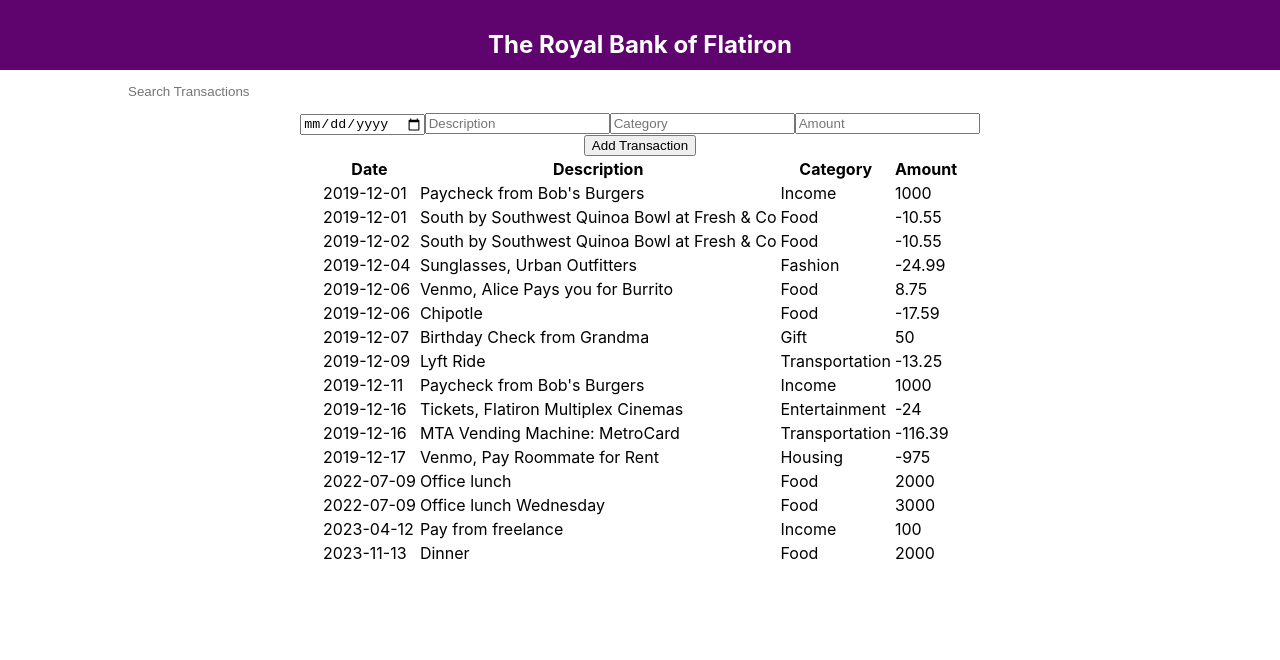
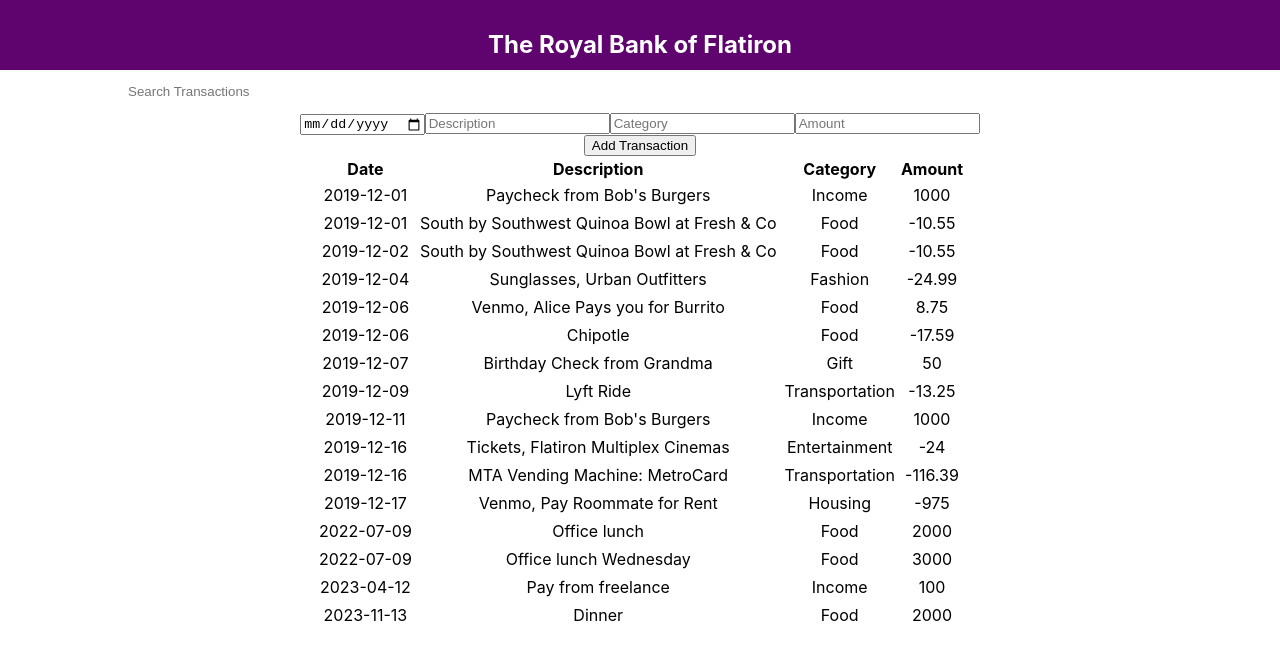
Before and after one commit to Mustufa-kerawala/Phase-2-Code-Challenge-Bank-Of-Flatiron, a React (Create React App) app: page / in a window 1280 px wide. Shown: the top 660 px of the page. Built offline with nearby package versions, Linux system fonts and the light colour scheme; data requests are answered from the project's data file.

Commit message:
Completed cleaned up with some css

```diff
--- a/src/index.css
+++ b/src/index.css
@@ -35,6 +35,16 @@ code {
   border: 2px solid #0000;
 }
 
+.table tbody {
+  text-align: center;
+  margin: 20px;
+  padding: 20px;
+  border: 2px solid #0000;
+}
+
+.table tbody tr td {
+  border: 2px solid #0000;
+}
 
 .add-form {
   display: flex;
```
